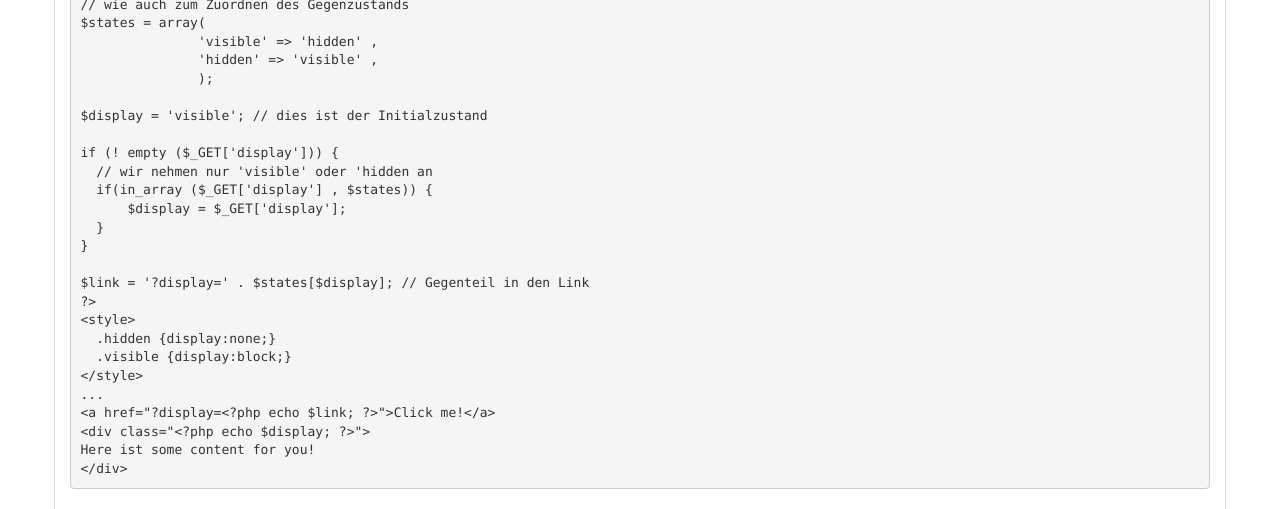
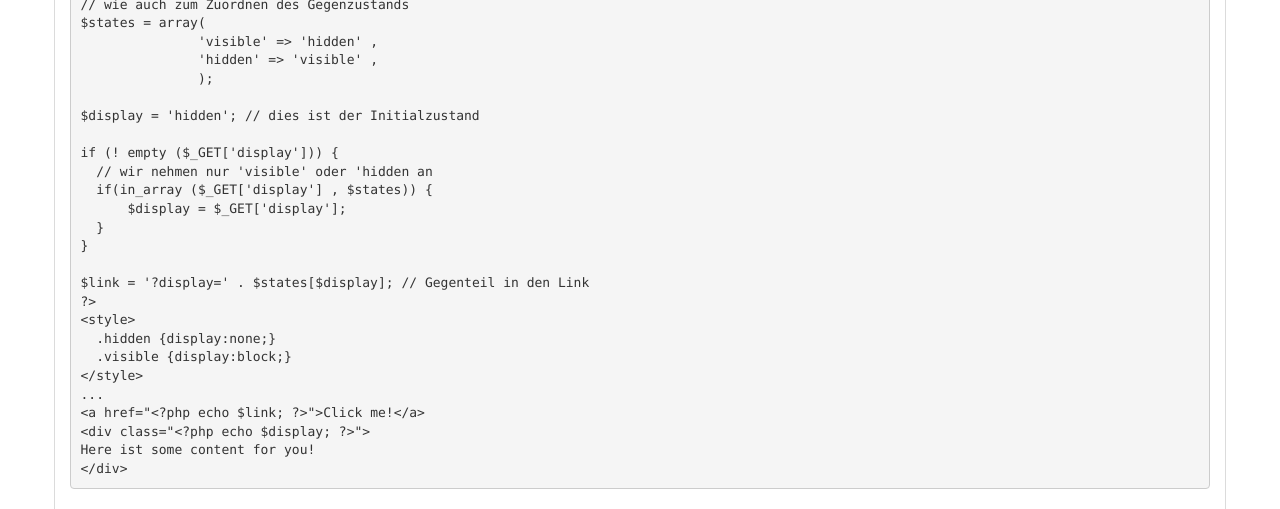
Before and after one commit to php-de/php-de.github.io, a Jekyll site: the page built from implement-approach/inhalt-ein-und-ausblenden.md, in a window 1280 px wide and 900 px high, scrolled down 4373 px. Shown: the part 152-661 px from the top of the window. Built offline with Jekyll 4.4.1, drawn with Linux system fonts in a browser that asks for light colours; nearby versions of some CDN libraries.

Commit message:
Update inhalt-ein-und-ausblenden.md
Fix Example "Blenden der Box mit PHP"

```diff
--- a/implement-approach/inhalt-ein-und-ausblenden.md
+++ b/implement-approach/inhalt-ein-und-ausblenden.md
@@ -318,7 +318,7 @@
                'hidden' => 'visible' ,
                );
 
-$display = 'visible'; // dies ist der Initialzustand
+$display = 'hidden'; // dies ist der Initialzustand
 
 if (! empty ($_GET['display'])) {
   // wir nehmen nur 'visible' oder 'hidden an
@@ -334,7 +334,7 @@
   .visible {display:block;}
 </style>
 ...
-<a href="?display=<?php echo $link; ?>">Click me!</a>
+<a href="<?php echo $link; ?>">Click me!</a>
 <div class="<?php echo $display; ?>">
 Here ist some content for you!
 </div>
```
